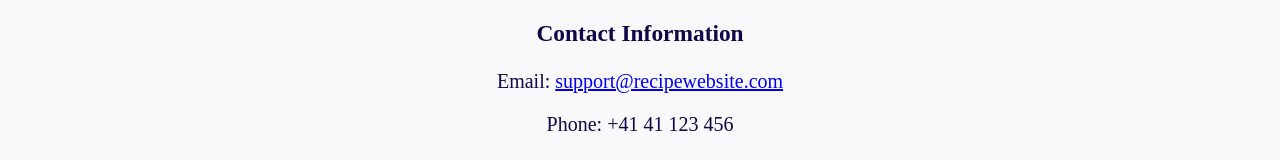
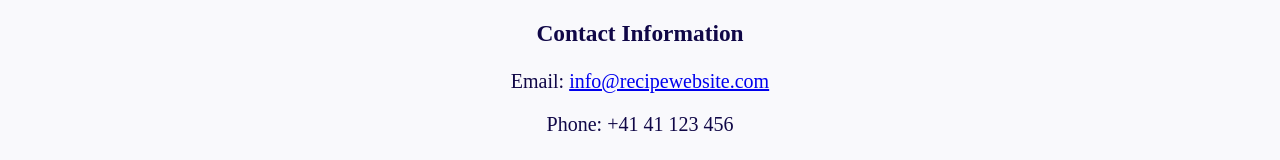
Before and after one commit to NRiazati/Recipe, a plain HTML site: page contact/contact.html in a window 1280 px wide. Shown: the part 308-468 px from the top of the page. Drawn offline with Linux system fonts and the light colour scheme.

Commit message:
edit email info@....

```diff
--- a/contact/contact.html
+++ b/contact/contact.html
@@ -26,7 +26,7 @@
 
         <section class="contact-info">
             <h3>Contact Information</h3>
-            <p>Email: <a href="mailto:info@recipewebsite.com">support@recipewebsite.com</a></p>
+            <p>Email: <a href="mailto:info@recipewebsite.com">info@recipewebsite.com</a></p>
             <p>Phone: +41 41 123 456</p>
         </section>
 
```
